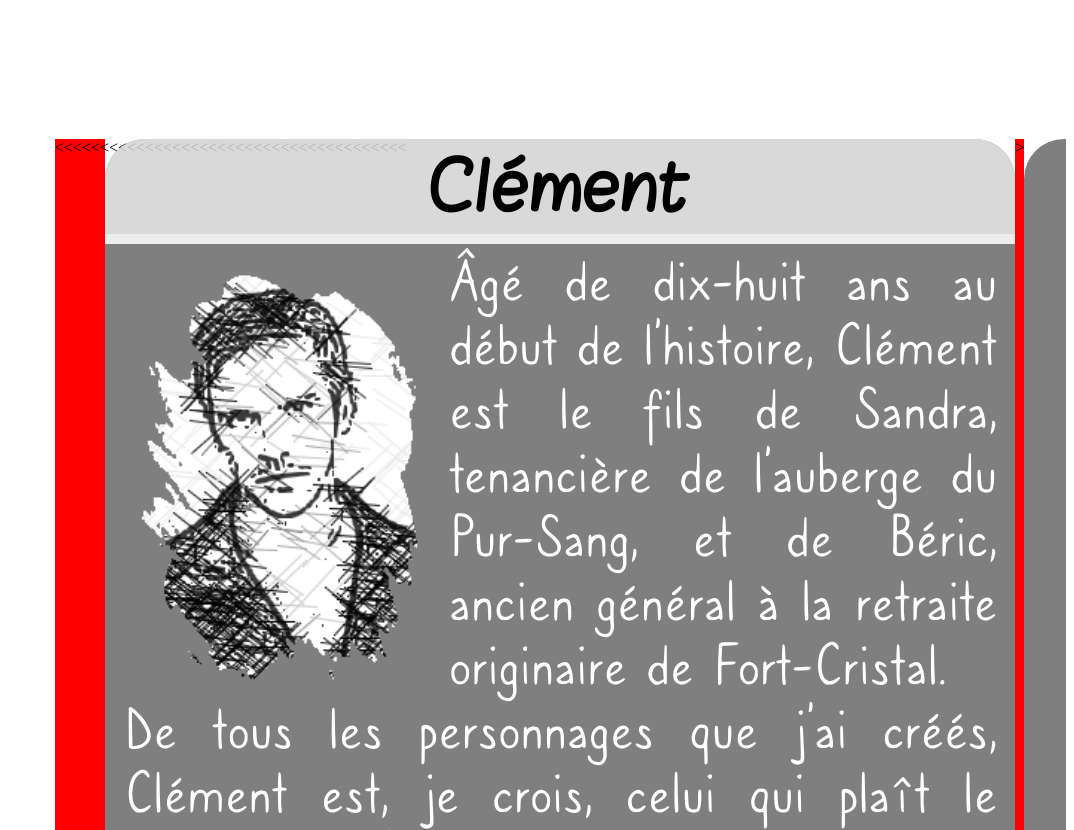
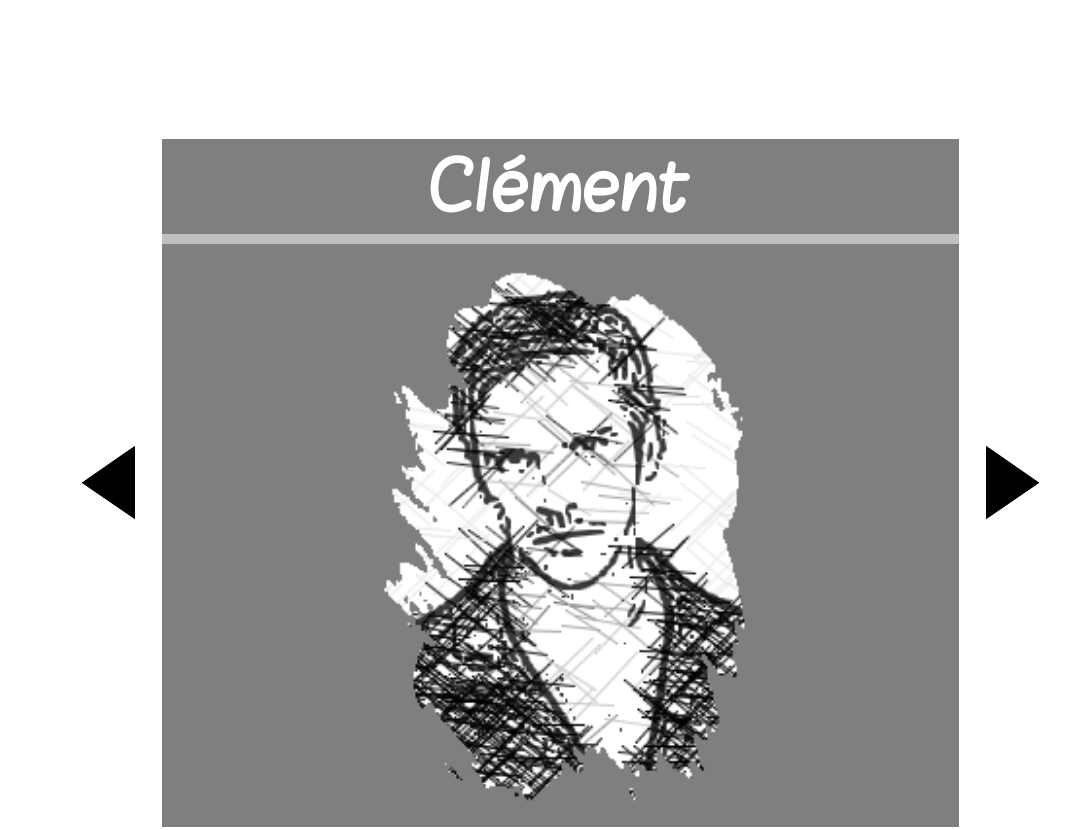
Before and after one commit to Thibeylard/flora-lune.com, a plain HTML site: page books/adda.html in a window 1280 px wide. Shown: the part 1676-2506 px from the top of the page, without its empty margins (206-1280 px from the left). Drawn offline with nearby package versions, Linux system fonts and the light colour scheme.

Commit message:
Refactored slide wrapper

```diff
--- a/books/adda.html
+++ b/books/adda.html
@@ -86,16 +86,16 @@
         <nav class="scrollNavBar">
 
         </nav>
-        <div class="scrollBlock">
-            <div class="scroller"><<<<<<<<<<<<<<<<<<<<<<<<<<<<<<<<<<<<<<<</div>
-            <div class="scrollWrapper">
-                <div class="elementScrollImgWrapper">
+        <div class="slideshow">
+            <div class="slideshowElementWrapper">
+                <div class="elementScrollLeft"><img src="../img/arrow_left.png" ></div>
+                <div class="elementCoreWrapper">
+                    <h2 class="elementCoreTitle">Clément</h2>
+                    <div class="elementCoreDetails">
+                        <div class="elementCoreImgWrapper">
                             <img src="../img/adda/clement.png" alt="clement"/>
                         </div>
-                <div class="elementScrollDetails">
-                    <h2 class="elementScrollTitle">Clément</h2>
-                    <p class="elementScrollDescription">
-                        <img src="../img/adda/clement.png" alt="clement"/>
+                        <p class="elementCoreDescription">
                             Âgé de dix-huit ans au début de l’histoire, Clément est le fils de Sandra, tenancière de
                             l’auberge du Pur-Sang, et de Béric, ancien général à la retraite originaire de Fort-Cristal.<br>
                             De tous les personnages que j’ai créés, Clément est, je crois, celui qui plaît le plus. Il est
@@ -123,13 +123,13 @@
                         </p>
                     </div>
                 </div>
-            <div class="scroller">></div>
+                <div class="elementScrollRight"><img src="../img/arrow.png" ></div>
+            </div>
             <div class="scrollWrapper">
                 <img class="elementScrollImg" src=""/>
                 <h2 class="elementScrollTitle"></h2>
                 <p class="elementScrollDescription"></p>
             </div>
-            <div class="scroller"></div>
         </div>
     </section>
 
--- a/css/main.css
+++ b/css/main.css
@@ -195,7 +195,7 @@ section#books {
 ------------------------------------------------------------------------ Book Page
 */
 
-.scrollBlock {
+.slideshow {
     display: flex;
     flex-wrap: nowrap;
     overflow-x: hidden;
@@ -203,49 +203,67 @@ section#books {
     margin-bottom : 20px;
 }
 
-div.scrollWrapper {
+.slideshowElementWrapper {
     display: flex;
     flex:none;
-    width:90%;
-    /*margin: 0 5% 0 5%;*/
+    width:100%;
     text-align: center;
     position:relative;
-    background-color: rgba(0,0,0,0.50);
-    border-radius: 40px;
 }
 
-div.scroller {
-    background-color: red;
-    width: 5%;
+.elementCoreWrapper {
+    flex:auto;
+    display: flex;
+    flex-direction: column;
+    background-color: rgba(0,0,0,0.50);
 }
 
-.elementScrollImgWrapper {
+.elementScrollLeft, .elementScrollRight {
+    flex:0.2;
+    background-color: rgba(255,255,255,0.5);
+    width: 20px;
+    display: flex;
+    align-items: center;
+    justify-content: center;
+}
+
+.elementScrollRight {
+    border-radius: 0 20px 20px 0;
+}
+
+.elementScrollLeft {
+    border-radius: 20px 0 0 20px;
+}
+
+.elementScrollLeft > img, .elementScrollRight > img{
+    width: 50%;
+}
+
+.elementCoreTitle {
+    flex-direction: column;
+    font-family: 'blokletters-bold', sans-serif;
+    color: white;
+    text-align: center;
+    font-size: 3.5em;
+    margin:0;
+    border-bottom: rgba(255,255,255,0.5) solid 10px;
+}
+
+.elementCorelDetails {
+}
+
+.elementCoreImgWrapper {
     flex: 0;
     display: flex;
     align-items: center;
     justify-content: center;
 }
 
-.elementScrollImgWrapper > img {
-    display: none;
+.elementCoreImgWrapper > img {
+    width: 50%;
 }
 
-.elementScrollDetails {
-    flex:3;
-}
-
-.elementScrollTitle {
-    font-family: 'blokletters-bold', sans-serif;
-    color: black;
-    text-align: center;
-    font-size: 3.5em;
-    margin:0;
-    background-color: rgba(255,255,255,0.7);
-    border-radius: 40px 40px 0 0;
-    border-bottom: rgba(255,255,255,0.5) solid 10px;
-}
-
-.elementScrollDescription {
+.elementCoreDescription {
     font-family: 'caroni', sans-serif;
     color: white;
     text-align: justify;
@@ -254,14 +272,8 @@ div.scroller {
     height:750px;
     overflow-y: scroll;
     margin:0;
+    display: none;
 }
-
-.elementScrollDescription > img {
-    float: left;
-    padding-right: 20px;
-    width: 35%;
-}
-
 
 
 /*
```
Also changed, not shown: img/arrow.png (added), img/arrow_left.png (added). Lines whose indentation alone changed are shown as unchanged.
